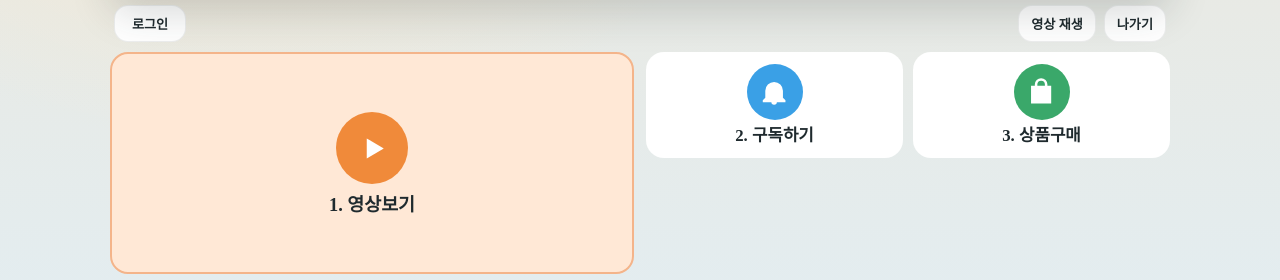
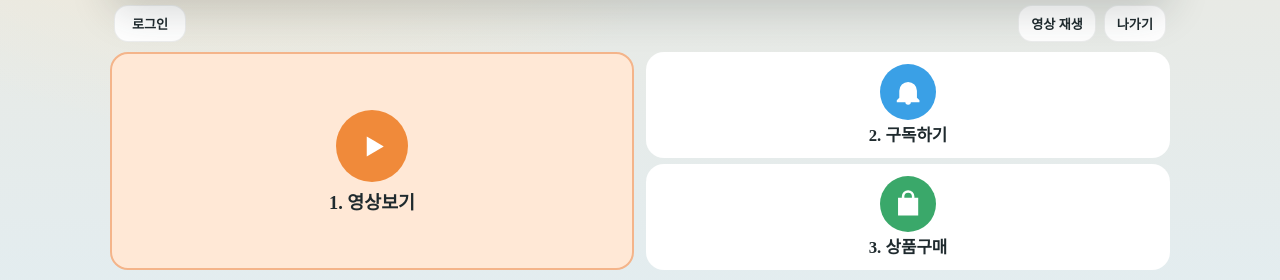
Before and after one commit to harryyoo59/bomkong, a Next.js app: page / in a window 1280 px wide. Shown: the part 623-903 px from the top of the page. Built offline with nearby package versions, Linux system fonts and the light colour scheme; no server answers; the database is empty.

Commit message:
fix: force shop cell to stack subscribe above goods
Raise shop-cluster CSS specificity so top/bottom split wins over 2x2 cluster.

Co-authored-by: harryyoo59 <harryyoo59@users.noreply.github.com>

```diff
--- a/app/globals.css
+++ b/app/globals.css
@@ -2120,8 +2120,30 @@ label.form-row textarea {
   border-color: #8dcf9f;
 }
 
-/* 2번째 칸: 위 2번 · 아래 3번으로 반 갈라 채움 */
-.menu-tile-shop-cluster {
+.menu-mini-subscribe {
+  background: #d9f0ff;
+  border-color: #8ec8ef;
+}
+
+.menu-mini-goods {
+  background: #dff5e6;
+  border-color: #8dcf9f;
+}
+
+.menu-tile-cluster {
+  display: grid;
+  grid-template-columns: 1fr 1fr;
+  grid-template-rows: 1fr 1fr;
+  gap: 8px;
+  padding: 0;
+  border: none;
+  background: transparent;
+  cursor: default;
+  box-shadow: none;
+}
+
+/* 2번째 칸: 한 칸 안에서 위 구독 · 아래 상품 (반드시 위·아래) */
+.menu-tile-cluster.menu-tile-shop-cluster {
   display: grid;
   grid-template-columns: 1fr;
   grid-template-rows: 1fr 1fr;
@@ -2132,7 +2154,7 @@ label.form-row textarea {
   box-shadow: none;
 }
 
-.menu-tile-shop-cluster .menu-mini {
+.menu-tile-cluster.menu-tile-shop-cluster .menu-mini {
   width: 100%;
   height: 100%;
   min-height: 0;
@@ -2142,40 +2164,18 @@ label.form-row textarea {
   gap: 6px;
 }
 
-.menu-tile-shop-cluster .menu-mini-label {
+.menu-tile-cluster.menu-tile-shop-cluster .menu-mini-label {
   font-size: clamp(0.85rem, 3vw, 1.05rem);
 }
 
-.menu-tile-shop-cluster .menu-tile-icon.is-sm {
+.menu-tile-cluster.menu-tile-shop-cluster .menu-tile-icon.is-sm {
   width: clamp(40px, 11vw, 56px);
   height: clamp(40px, 11vw, 56px);
 }
 
-.menu-tile-shop-cluster .menu-tile-icon.is-sm svg {
+.menu-tile-cluster.menu-tile-shop-cluster .menu-tile-icon.is-sm svg {
   width: 54%;
   height: 54%;
-}
-
-.menu-mini-subscribe {
-  background: #d9f0ff;
-  border-color: #8ec8ef;
-}
-
-.menu-mini-goods {
-  background: #dff5e6;
-  border-color: #8dcf9f;
-}
-
-.menu-tile-cluster {
-  display: grid;
-  grid-template-columns: 1fr 1fr;
-  grid-template-rows: 1fr 1fr;
-  gap: 8px;
-  padding: 0;
-  border: none;
-  background: transparent;
-  cursor: default;
-  box-shadow: none;
 }
 
 /* 3번째 칸: 같은 크기 4등분 · 4·5·6·7 */
```
